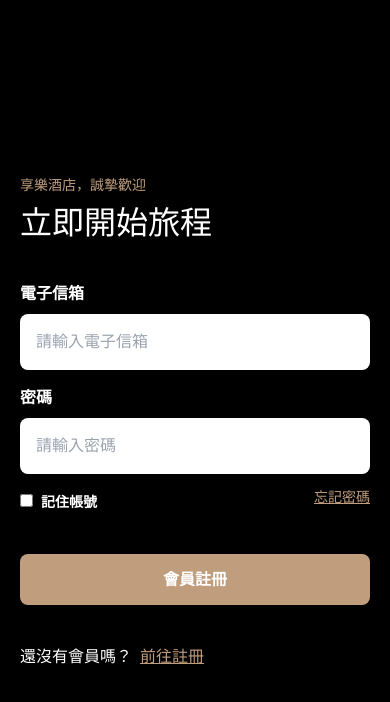
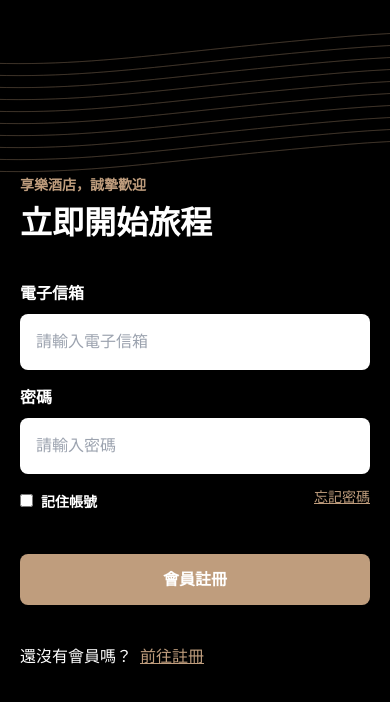
Before and after one commit to Tami1118/side-project-booking, a Vue app: page /#/login in a window 390 px wide. Shown: the top 702 px of the page. Built offline with nearby package versions, Linux system fonts and the light colour scheme.

Commit message:
:triangular_flag_on_post: Update: login style update

```diff
--- a/src/views/LoginView.vue
+++ b/src/views/LoginView.vue
@@ -3,12 +3,65 @@
     <div class="col hidden md:block">
       <img class="h-screen w-full object-cover object-center overflow-hidden" src="../assets/images/desktop/register.png" />
     </div>
-    <div class="col">
+    <div class="col relative overflow-hidden">
+      <div class="absolute top-0 left-0 pt-8 md:pt-18">
+        <svg class="max-[374px]:hidden" width="960" height="187" viewBox="0 0 960 187" fill="none" xmlns="http://www.w3.org/2000/svg">
+          <g clip-path="url(#clip0_256_6769)">
+            <path d="M1118.15 182.834C1074.15 188.495 956.35 193.23 837.097 166.879C688.031 133.94 559.928 94.8258 347.975 112.324C136.022 129.823 57.6065 151.439 -99.9996 131.882" stroke="#BF9D7D" stroke-opacity="0.4" />
+            <path d="M1118.15 182.834C1074.15 188.495 956.35 193.23 837.097 166.879C688.031 133.94 559.928 94.8258 347.975 112.324C136.022 129.823 57.6065 151.439 -99.9996 131.882" stroke="black" stroke-opacity="0.2" />
+            <path d="M1118.15 170.834C1074.15 176.495 956.35 181.23 837.097 154.879C688.031 121.94 559.928 82.8258 347.975 100.324C136.022 117.823 57.6065 139.439 -99.9996 119.882" stroke="#BF9D7D" stroke-opacity="0.4" />
+            <path d="M1118.15 170.834C1074.15 176.495 956.35 181.23 837.097 154.879C688.031 121.94 559.928 82.8258 347.975 100.324C136.022 117.823 57.6065 139.439 -99.9996 119.882" stroke="black" stroke-opacity="0.2" />
+            <path d="M1118.15 158.834C1074.15 164.495 956.35 169.23 837.097 142.879C688.031 109.94 559.928 70.8258 347.975 88.3245C136.022 105.823 57.6065 127.439 -99.9996 107.882" stroke="#BF9D7D" stroke-opacity="0.4" />
+            <path d="M1118.15 158.834C1074.15 164.495 956.35 169.23 837.097 142.879C688.031 109.94 559.928 70.8258 347.975 88.3245C136.022 105.823 57.6065 127.439 -99.9996 107.882" stroke="black" stroke-opacity="0.2" />
+            <path d="M1118.15 146.834C1074.15 152.495 956.35 157.23 837.097 130.879C688.031 97.9405 559.928 58.8258 347.975 76.3245C136.022 93.8232 57.6065 115.439 -99.9996 95.8818" stroke="#BF9D7D" stroke-opacity="0.4" />
+            <path d="M1118.15 146.834C1074.15 152.495 956.35 157.23 837.097 130.879C688.031 97.9405 559.928 58.8258 347.975 76.3245C136.022 93.8232 57.6065 115.439 -99.9996 95.8818" stroke="black" stroke-opacity="0.2" />
+            <path d="M1118.15 134.834C1074.15 140.495 956.35 145.23 837.097 118.879C688.031 85.9405 559.928 46.8258 347.975 64.3245C136.022 81.8232 57.6065 103.439 -99.9996 83.8818" stroke="#BF9D7D" stroke-opacity="0.4" />
+            <path d="M1118.15 134.834C1074.15 140.495 956.35 145.23 837.097 118.879C688.031 85.9405 559.928 46.8258 347.975 64.3245C136.022 81.8232 57.6065 103.439 -99.9996 83.8818" stroke="black" stroke-opacity="0.2" />
+            <path d="M1118.15 122.834C1074.15 128.495 956.35 133.23 837.097 106.879C688.031 73.9405 559.928 34.8258 347.975 52.3245C136.022 69.8232 57.6065 91.4391 -99.9996 71.8818" stroke="#BF9D7D" stroke-opacity="0.4" />
+            <path d="M1118.15 122.834C1074.15 128.495 956.35 133.23 837.097 106.879C688.031 73.9405 559.928 34.8258 347.975 52.3245C136.022 69.8232 57.6065 91.4391 -99.9996 71.8818" stroke="black" stroke-opacity="0.2" />
+            <path d="M1118.15 110.834C1074.15 116.495 956.35 121.23 837.097 94.8791C688.031 61.9405 559.928 22.8258 347.975 40.3245C136.022 57.8232 57.6065 79.4391 -99.9996 59.8818" stroke="#BF9D7D" stroke-opacity="0.4" />
+            <path d="M1118.15 110.834C1074.15 116.495 956.35 121.23 837.097 94.8791C688.031 61.9405 559.928 22.8258 347.975 40.3245C136.022 57.8232 57.6065 79.4391 -99.9996 59.8818" stroke="black" stroke-opacity="0.2" />
+            <path d="M1118.15 98.8338C1074.15 104.495 956.35 109.23 837.097 82.8791C688.031 49.9405 559.928 10.8258 347.975 28.3245C136.022 45.8232 57.6065 67.4391 -99.9996 47.8818" stroke="#BF9D7D" stroke-opacity="0.4" />
+            <path d="M1118.15 98.8338C1074.15 104.495 956.35 109.23 837.097 82.8791C688.031 49.9405 559.928 10.8258 347.975 28.3245C136.022 45.8232 57.6065 67.4391 -99.9996 47.8818" stroke="black" stroke-opacity="0.2" />
+            <path d="M1118.15 86.8338C1074.15 92.4951 956.35 97.2301 837.097 70.8791C688.031 37.9405 559.928 -1.17417 347.975 16.3245C136.022 33.8232 57.6065 55.4391 -99.9996 35.8818" stroke="#BF9D7D" stroke-opacity="0.4" />
+            <path d="M1118.15 86.8338C1074.15 92.4951 956.35 97.2301 837.097 70.8791C688.031 37.9405 559.928 -1.17417 347.975 16.3245C136.022 33.8232 57.6065 55.4391 -99.9996 35.8818" stroke="black" stroke-opacity="0.2" />
+            <path d="M1118.15 74.8338C1074.15 80.4951 956.35 85.2301 837.097 58.8791C688.031 25.9405 559.928 -13.1742 347.975 4.32449C136.022 21.8232 57.6065 43.4391 -99.9996 23.8818" stroke="#BF9D7D" stroke-opacity="0.4" />
+            <path d="M1118.15 74.8338C1074.15 80.4951 956.35 85.2301 837.097 58.8791C688.031 25.9405 559.928 -13.1742 347.975 4.32449C136.022 21.8232 57.6065 43.4391 -99.9996 23.8818" stroke="black" stroke-opacity="0.2" />
+          </g>
+          <defs>
+            <clipPath id="clip0_256_6769">
+              <rect width="1060" height="187" fill="white" transform="translate(-100)" />
+            </clipPath>
+          </defs>
+        </svg>
+        <svg class="min-[375px]:hidden" width="375" height="54" viewBox="0 0 375 54" fill="none" xmlns="http://www.w3.org/2000/svg">
+          <g clip-path="url(#clip0_256_6781)">
+            <path d="M375 52.0112C361.456 53.1169 325.191 54.0417 288.48 48.8951C242.591 42.4617 203.155 34.8222 137.906 38.2399C72.6578 41.6576 48.5182 45.8794 9.99572e-06 42.0596" stroke="#BF9D7D" stroke-opacity="0.4" stroke-width="0.5" />
+            <path d="M375 52.0112C361.456 53.1169 325.191 54.0417 288.48 48.8951C242.591 42.4617 203.155 34.8222 137.906 38.2399C72.6578 41.6576 48.5182 45.8794 9.99572e-06 42.0596" stroke="black" stroke-opacity="0.2" stroke-width="0.5" />
+            <path d="M375 44.5322C361.456 45.6379 325.191 46.5627 288.48 41.4161C242.591 34.9827 203.155 27.3431 137.906 30.7609C72.6578 34.1786 48.5182 38.4004 9.99572e-06 34.5806" stroke="#BF9D7D" stroke-opacity="0.4" stroke-width="0.5" />
+            <path d="M375 44.5322C361.456 45.6379 325.191 46.5627 288.48 41.4161C242.591 34.9827 203.155 27.3431 137.906 30.7609C72.6578 34.1786 48.5182 38.4004 9.99572e-06 34.5806" stroke="black" stroke-opacity="0.2" stroke-width="0.5" />
+            <path d="M375 37.0532C361.456 38.1589 325.191 39.0837 288.48 33.9371C242.591 27.5037 203.155 19.8641 137.906 23.2819C72.6578 26.6996 48.5182 30.9214 9.99572e-06 27.1016" stroke="#BF9D7D" stroke-opacity="0.4" stroke-width="0.5" />
+            <path d="M375 37.0532C361.456 38.1589 325.191 39.0837 288.48 33.9371C242.591 27.5037 203.155 19.8641 137.906 23.2819C72.6578 26.6996 48.5182 30.9214 9.99572e-06 27.1016" stroke="black" stroke-opacity="0.2" stroke-width="0.5" />
+            <path d="M375 29.5742C361.456 30.6799 325.191 31.6047 288.48 26.4581C242.591 20.0247 203.155 12.3851 137.906 15.8028C72.6578 19.2206 48.5182 23.4424 9.99572e-06 19.6226" stroke="#BF9D7D" stroke-opacity="0.4" stroke-width="0.5" />
+            <path d="M375 29.5742C361.456 30.6799 325.191 31.6047 288.48 26.4581C242.591 20.0247 203.155 12.3851 137.906 15.8028C72.6578 19.2206 48.5182 23.4424 9.99572e-06 19.6226" stroke="black" stroke-opacity="0.2" stroke-width="0.5" />
+            <path d="M375 22.0952C361.456 23.2009 325.191 24.1257 288.48 18.9791C242.591 12.5457 203.155 4.90614 137.906 8.32385C72.6578 11.7416 48.5182 15.9634 9.99572e-06 12.1436" stroke="#BF9D7D" stroke-opacity="0.4" stroke-width="0.5" />
+            <path d="M375 22.0952C361.456 23.2009 325.191 24.1257 288.48 18.9791C242.591 12.5457 203.155 4.90614 137.906 8.32385C72.6578 11.7416 48.5182 15.9634 9.99572e-06 12.1436" stroke="black" stroke-opacity="0.2" stroke-width="0.5" />
+            <path d="M375 14.6164C361.456 15.7221 325.191 16.6469 288.48 11.5003C242.591 5.06693 203.155 -2.57265 137.906 0.845055C72.6578 4.26276 48.5182 8.48462 9.99572e-06 4.66484" stroke="#BF9D7D" stroke-opacity="0.4" stroke-width="0.5" />
+            <path d="M375 14.6164C361.456 15.7221 325.191 16.6469 288.48 11.5003C242.591 5.06693 203.155 -2.57265 137.906 0.845055C72.6578 4.26276 48.5182 8.48462 9.99572e-06 4.66484" stroke="black" stroke-opacity="0.2" stroke-width="0.5" />
+          </g>
+          <defs>
+            <clipPath id="clip0_256_6781">
+              <rect width="375" height="54" fill="white" />
+            </clipPath>
+          </defs>
+        </svg>
+      </div>
+
       <div class="h-full flex justify-center items-center px-5 lg:px-0">
         <div class="basis-full lg:basis-1/2 flex flex-col gap-10 duration-300">
-          <div class="text-bold">
-            <div class="text-primary-100 text-3h md:text-4 mb-2">享樂酒店，誠摯歡迎</div>
-            <h1 class="text-white text-8 xl:text-12 duration-300">立即開始旅程</h1>
+          <div class="text-bold z-10">
+            <div class="text-primary-100 font-bold text-3h md:text-4 mb-2">享樂酒店，誠摯歡迎</div>
+            <h1 class="text-white font-bold text-8 xl:text-12 duration-300">立即開始旅程</h1>
           </div>
           <div class="flex flex-col gap-4">
             <div class="flex flex-col gap-2">
--- a/tailwind.config.js
+++ b/tailwind.config.js
@@ -61,6 +61,9 @@ export default {
       },
       "boxShadow": {
         'input': '0 0 0 4px rgba(190, 156, 124, 0.10)',
+      },
+      "spacing": {
+        '18': '72px',
       }
     },
   },
```
